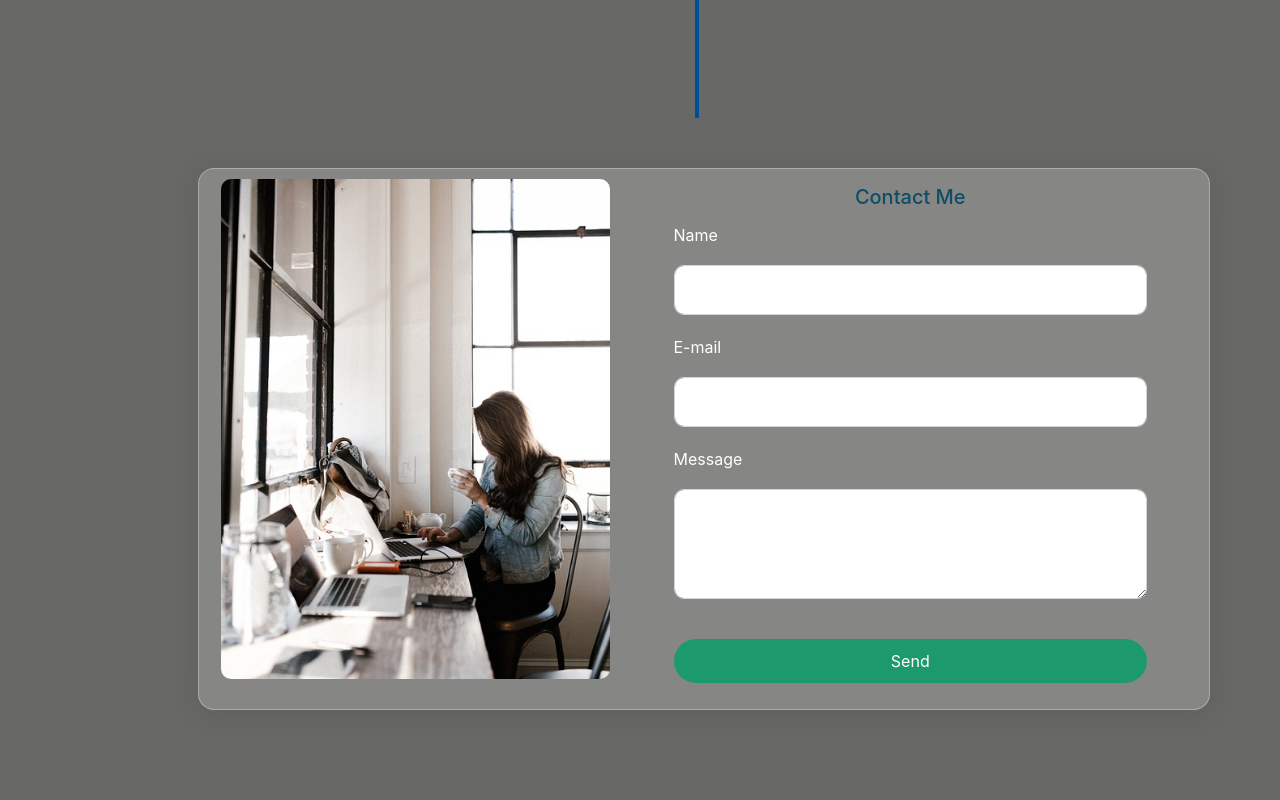
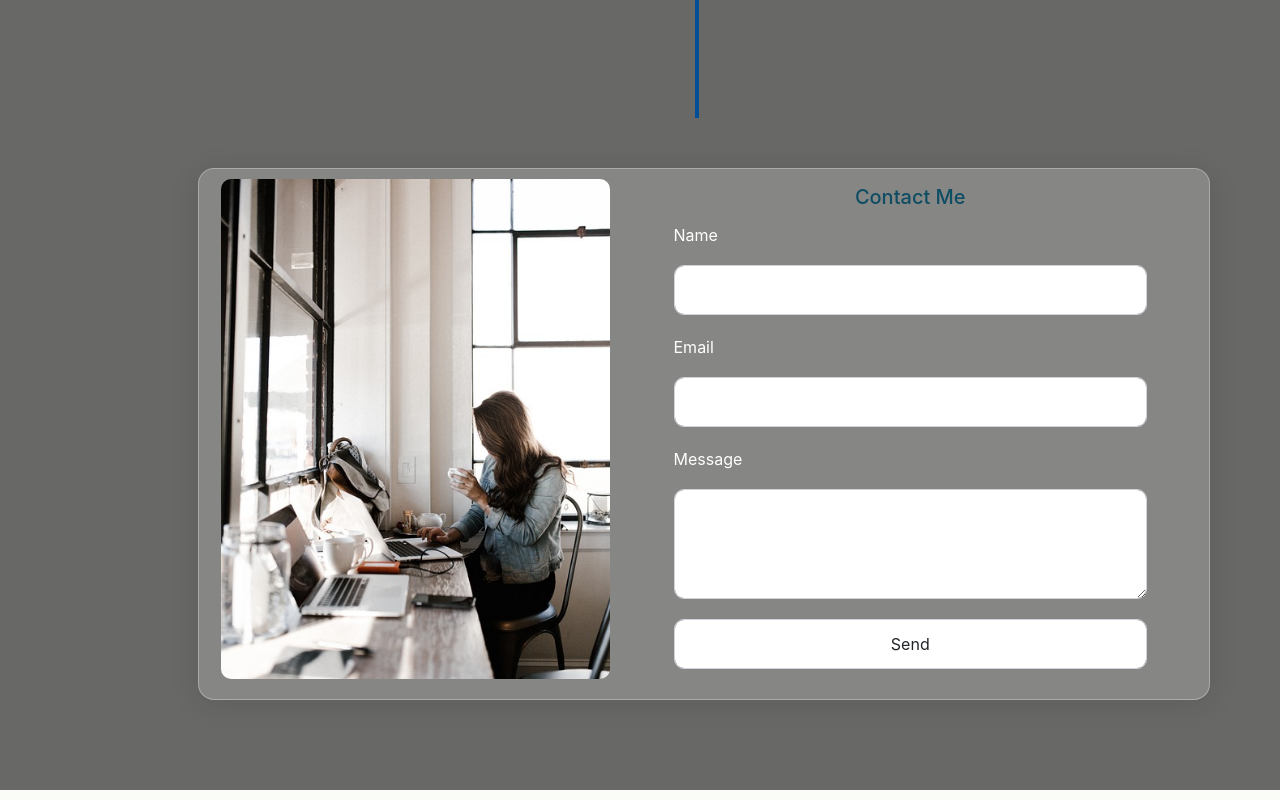
Before and after one commit to YaragattiPraveen/pby37-portfolio, a React (Create React App) app: page / in a window 1280 px wide. Shown: the part 5005-5805 px from the top of the page. Built offline with nearby package versions, Linux system fonts and the light colour scheme.

Commit message:
Email sending functionality is enabled using EmailJS

```diff
--- a/package.json
+++ b/package.json
@@ -3,6 +3,7 @@
   "version": "0.1.0",
   "private": true,
   "dependencies": {
+    "@emailjs/browser": "^3.10.0",
     "@testing-library/jest-dom": "^5.16.5",
     "@testing-library/react": "^13.4.0",
     "@testing-library/user-event": "^13.5.0",
@@ -10,6 +11,7 @@
     "react": "^18.2.0",
     "react-animation-on-scroll": "^5.1.0",
     "react-dom": "^18.2.0",
+    "react-dotenv": "^0.1.3",
     "react-icons": "^4.6.0",
     "react-scripts": "5.0.1",
     "react-scroll": "^1.8.8",
--- a/src/Components/Contact/contact.js
+++ b/src/Components/Contact/contact.js
@@ -2,6 +2,7 @@ import { motion } from 'framer-motion'
 import React from 'react'
 import contact from '../../Assests/contact.jpg'
 import '../Contact/contact.css'
+import { Email } from './email'
 
 const imgAnimate = {
     offscreen: { x: -600 },
@@ -13,6 +14,7 @@ const divAnimate = {
     onscreen: { x: 0 },
 }
 const Contact = () => {
+
     return (
         <div className='container contact-section' id='Contacts'>
             <motion.div initial="offscreen" whileInView="onscreen"
@@ -35,25 +37,7 @@ const Contact = () => {
                         <div className="text-center">
                             <h5>Contact Me</h5>
                         </div>
-                        <form>
-                            <div className="contact-form">
-                                <label className='form-label'>Name</label>
-                                <input type="text" className='form-control' />
-                            </div>
-
-                            <div className="contact-form">
-                                <label className='form-label'>E-mail</label>
-                                <input type="Email" className='form-control' />
-                            </div>
-                            <div className="contact-form">
-                                <label className='form-label'>Message</label>
-                                <textarea className='form-control' cols="30" rows="4"></textarea>
-                            </div>
-
-                            <div className="button-submit">
-                                <p>Send</p>
-                            </div>
-                        </form>
+                        <Email/>
                     </div>
                 </motion.div>
             </motion.div>
--- /dev/null
+++ b/src/Components/Contact/email.js
@@ -0,0 +1,40 @@
+import React, { useRef } from 'react';
+import emailjs from '@emailjs/browser';
+
+export const Email = () => {
+    const form = useRef();
+
+    const sendEmail = (e) => {
+        e.preventDefault();
+        emailjs.sendForm(process.env.REACT_APP_YOUR_SERVICE_ID, process.env.REACT_APP_YOUR_TEMPLATE_ID, form.current, process.env.REACT_APP_YOUR_PUBLIC_KEY)
+            .then((result) => {
+                console.log(result.text);
+            }, (error) => {
+                console.log(error.text);
+            });
+        e.target.reset()
+    };
+
+    return (
+        <form ref={form} onSubmit={sendEmail}>
+            <div className="contact-form">
+                <label className='form-label'>Name</label>
+                <input className='form-control' type="text" name="user_name" required />
+            </div>
+
+            <div className="contact-form">
+                <label className='form-label'>Email</label>
+                <input className='form-control' type="email" name="user_email" required />
+            </div>
+
+            <div className="contact-form">
+                <label className='form-label'>Message</label>
+                <textarea className='form-control' cols="30" rows='4' name="message" required />
+            </div>
+
+            <div className="contact-form">
+                <input className='form-control' type="submit" value="Send" />
+            </div>
+        </form>
+    );
+};
```
Also changed, not shown: 2 other files (tests, documents, lock files or other folders).
